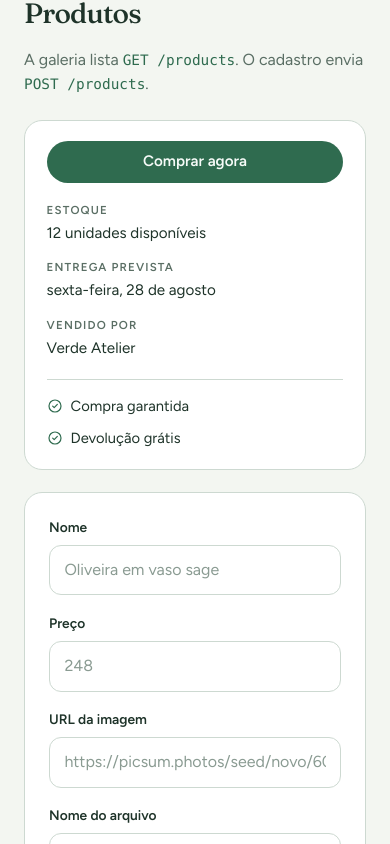
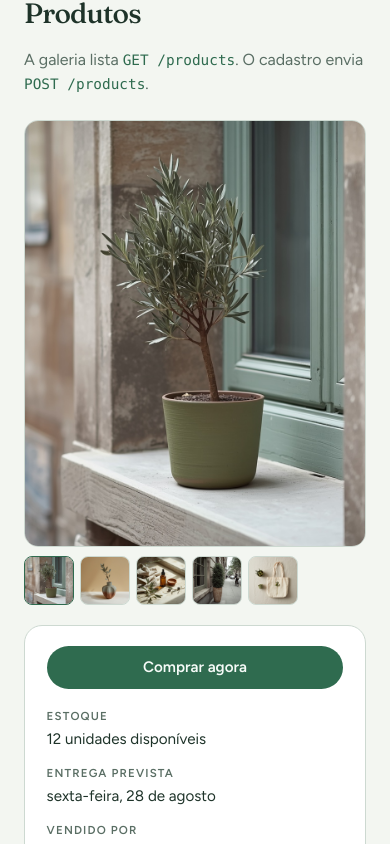
Before and after one commit to lastbit-org/app-verde-dev, a React (Vite) app in the folder frontend/: page / in a window 390 px wide. Shown: the part 3940-4784 px from the top of the page. Built offline with nearby package versions, Linux system fonts and the light colour scheme; no server answers.

Commit message:
Enhance product display by adding a responsive product stage layout in CSS and integrating ProductViewer into ProductsSection. Update viewer image handling to support local photos as fallback.

```diff
--- /dev/null
+++ b/frontend/src/features/products/ProductViewer.tsx
@@ -0,0 +1,42 @@
+import { useState } from 'react'
+
+type ViewerImage = {
+  src: string
+  alt: string
+}
+
+type ProductViewerProps = {
+  images: ViewerImage[]
+}
+
+export function ProductViewer({ images }: ProductViewerProps) {
+  const [index, setIndex] = useState(0)
+
+  if (images.length === 0) {
+    return null
+  }
+
+  const current = images[Math.min(index, images.length - 1)]
+
+  return (
+    <div className="viewer">
+      <div className="viewer-thumbs">
+        {images.map((image, imageIndex) => (
+          <button
+            key={`${image.src}-${imageIndex}`}
+            type="button"
+            className={`viewer-thumb${imageIndex === index ? ' is-active' : ''}`}
+            aria-label={image.alt}
+            aria-pressed={imageIndex === index}
+            onClick={() => setIndex(imageIndex)}
+          >
+            <img src={image.src} alt="" />
+          </button>
+        ))}
+      </div>
+      <div className="viewer-stage">
+        <img src={current.src} alt={current.alt} />
+      </div>
+    </div>
+  )
+}
--- a/frontend/src/features/products/ProductsSection.tsx
+++ b/frontend/src/features/products/ProductsSection.tsx
@@ -1,11 +1,21 @@
 import { Paragraph, Section } from '../../components'
+import { products as localPhotos } from '../../data/products'
 import { ProductBuyBox } from './ProductBuyBox'
 import { ProductForm } from './ProductForm'
 import { ProductGallery } from './ProductGallery'
+import { ProductViewer } from './ProductViewer'
 import { useProducts } from './useProducts'
 
 export function ProductsSection() {
   const { products, loading, saving, error, message, addProduct } = useProducts()
+
+  const viewerImages =
+    products.length > 0
+      ? products.map((product) => ({
+          src: product.image.url,
+          alt: product.name,
+        }))
+      : localPhotos
 
   return (
     <Section id="galeria" eyebrow="Loja" title="Produtos">
@@ -15,13 +25,17 @@ export function ProductsSection() {
       </Paragraph>
 
       {loading ? <p className="status">Carregando produtos…</p> : null}
+
+      <div className="product-stage">
+        <ProductViewer images={viewerImages} />
+        <ProductBuyBox
+          stock={12}
+          deliveryDate="2026-08-28"
+          seller="Verde Atelier"
+        />
+      </div>
+
       <ProductGallery products={products} />
-
-      <ProductBuyBox
-        stock={12}
-        deliveryDate="2026-08-28"
-        seller="Verde Atelier"
-      />
 
       <ProductForm
         saving={saving}
--- a/frontend/src/index.css
+++ b/frontend/src/index.css
@@ -553,6 +553,63 @@ code {
   background: var(--paper);
 }
 
+.product-stage {
+  display: grid;
+  grid-template-columns: minmax(0, 1fr) minmax(16rem, 20rem);
+  gap: 1.25rem;
+  align-items: start;
+  margin-top: 1.4rem;
+}
+
+.product-stage .buybox {
+  margin-top: 0;
+  max-width: none;
+}
+
+.viewer {
+  display: grid;
+  grid-template-columns: 3.1rem minmax(0, 1fr);
+  gap: 0.55rem;
+}
+
+.viewer-thumbs {
+  display: flex;
+  flex-direction: column;
+  gap: 0.4rem;
+}
+
+.viewer-thumb {
+  appearance: none;
+  width: 100%;
+  aspect-ratio: 1;
+  padding: 0;
+  border: 1px solid var(--line);
+  border-radius: 8px;
+  overflow: hidden;
+  background: var(--moss);
+  cursor: pointer;
+}
+
+.viewer-thumb.is-active {
+  border-color: var(--leaf);
+}
+
+.viewer-thumb img,
+.viewer-stage img {
+  display: block;
+  width: 100%;
+  height: 100%;
+  object-fit: cover;
+}
+
+.viewer-stage {
+  aspect-ratio: 4 / 5;
+  border-radius: 14px;
+  overflow: hidden;
+  background: var(--moss);
+  border: 1px solid var(--line);
+}
+
 .buybox-facts {
   display: grid;
   gap: 0.85rem;
@@ -626,4 +683,26 @@ code {
   .gallery {
     grid-template-columns: repeat(2, 1fr);
   }
+
+  .product-stage {
+    grid-template-columns: 1fr;
+  }
+
+  .viewer {
+    grid-template-columns: 1fr;
+  }
+
+  .viewer-thumbs {
+    flex-direction: row;
+    order: 1;
+  }
+
+  .viewer-stage {
+    order: 0;
+  }
+
+  .viewer-thumb {
+    width: 3.1rem;
+    flex: 0 0 3.1rem;
+  }
 }
```
